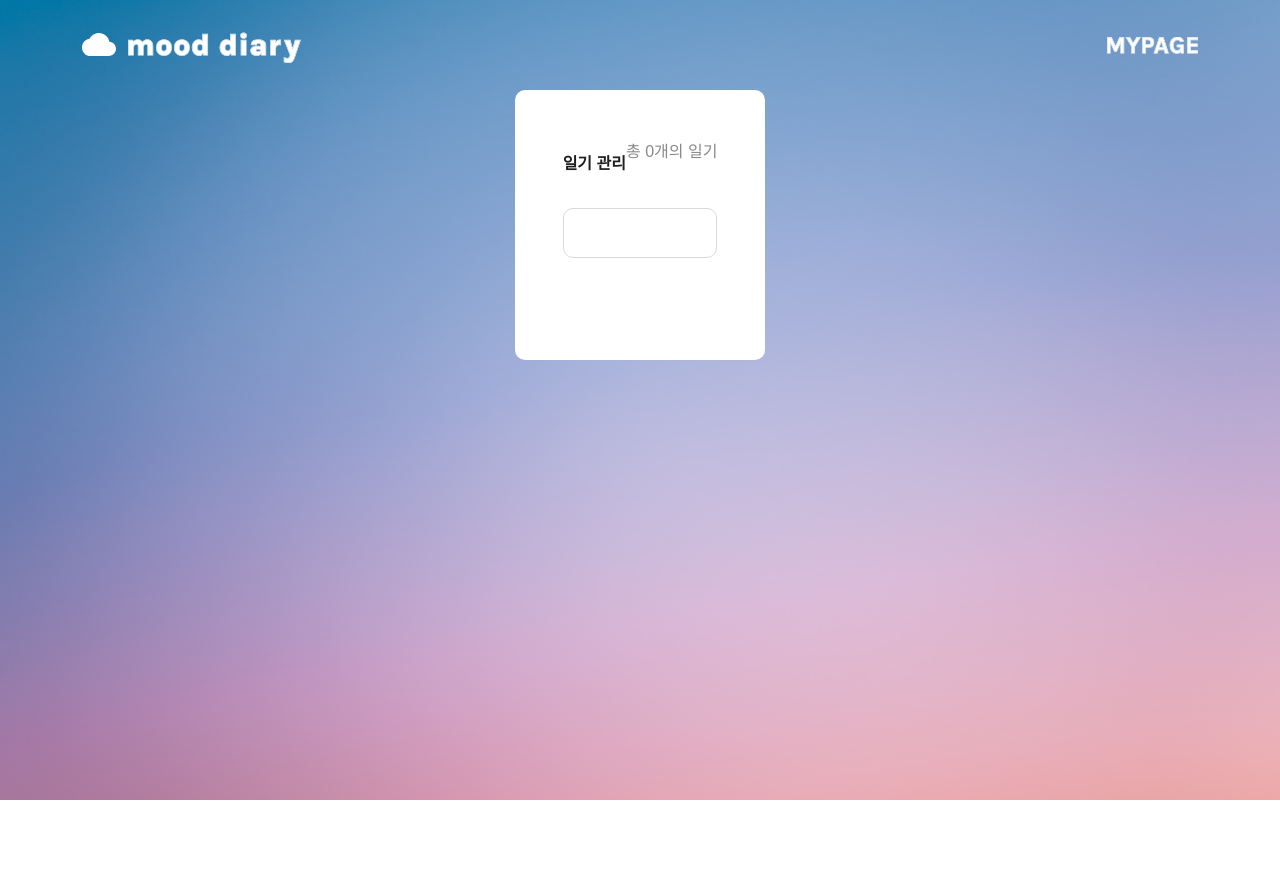
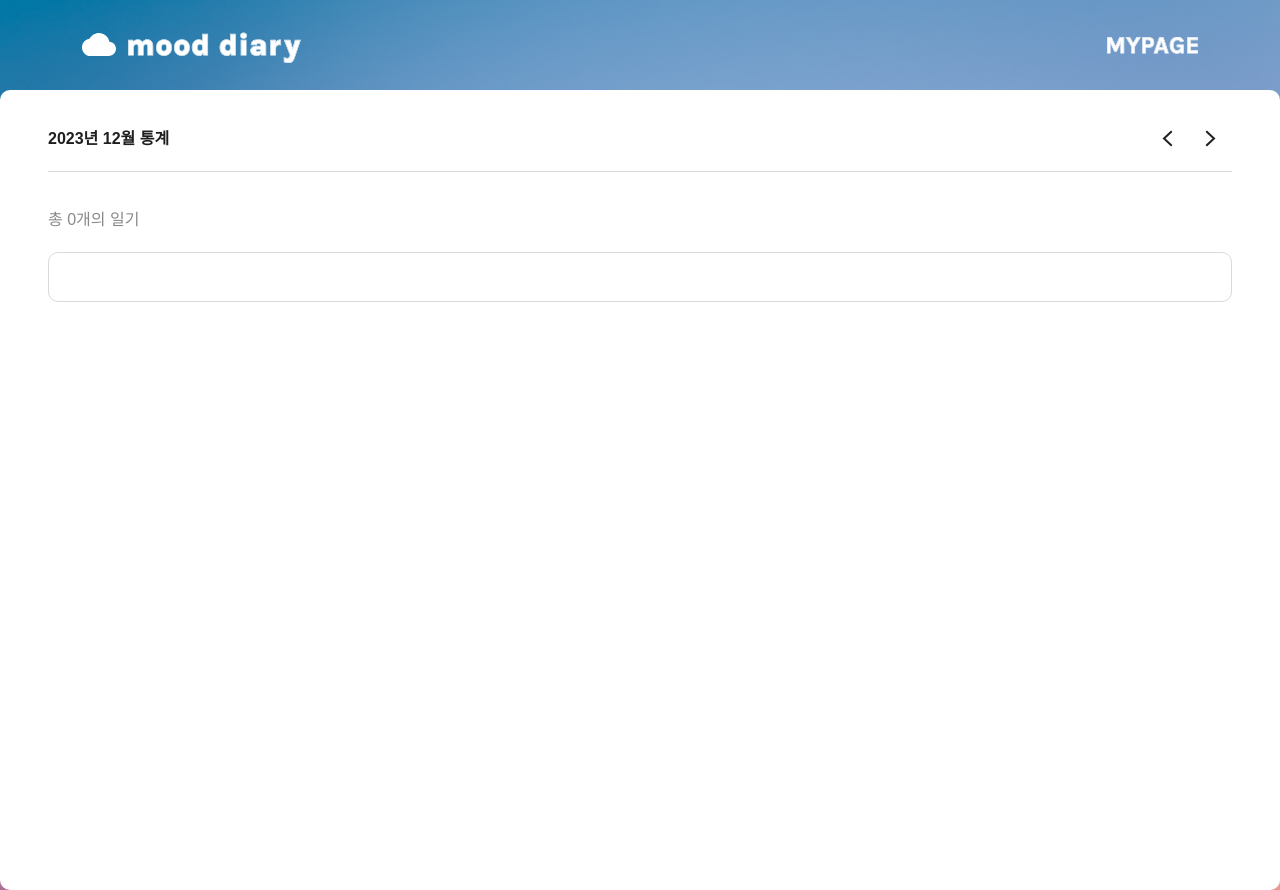
Before and after one commit to BEARSUM/Mood-Diary, a React (Create React App) app: page /mypage in a window 1280 px wide. Before the commit the page ends 800 px from the top, so only its background shows below. Built offline with nearby package versions, Linux system fonts and the light colour scheme.

Commit message:
feat: 마이페이지 일기 통계 날짜 변경 기능 추가, 퍼블리싱

```diff
--- a/src/pages/Mypage/index.jsx
+++ b/src/pages/Mypage/index.jsx
@@ -1,20 +1,45 @@
+import { useEffect, useState } from "react";
 import { useRecoilValue } from "recoil";
 import { diaryState } from "recoil/atoms/diary.atom";
 
 import PostItem from "./PostItem";
+import Button from "components/common/Button";
+import Line from "components/common/Line";
+
+import { getDateFormat } from "utils/getDateFormat";
 
 import * as S from "./index.styled";
 
 const Mypage = () => {
   const diary = useRecoilValue(diaryState);
+  const [curDate, setCurDate] = useState(new Date());
+  const { dateNoDay } = getDateFormat(curDate);
+
+  const increaseMonth = () => {
+    setCurDate(new Date(curDate.getFullYear(), curDate.getMonth() + 1));
+  };
+
+  const decreaseMonth = () => {
+    setCurDate(new Date(curDate.getFullYear(), curDate.getMonth() - 1));
+  };
+
   return (
     <S.Container>
       <S.Header>
-        <div>일기 관리</div>
-        <S.Number>
-          총 <span>{diary.length}</span>개의 일기
-        </S.Number>
+        <S.Month>{dateNoDay} 통계</S.Month>
+        <S.Buttons>
+          <Button color="transparent" onClick={decreaseMonth}>
+            <img src="/assets/img/left.svg" alt="left-icon" />
+          </Button>
+          <Button color="transparent" onClick={increaseMonth}>
+            <img src="/assets/img/right.svg" alt="right-icon" />
+          </Button>
+        </S.Buttons>
       </S.Header>
+      <Line />
+      <S.Number>
+        총 <span>{diary.length}</span>개의 일기
+      </S.Number>
       <S.PostList>
         {diary.map((el) => (
           <PostItem key={el.id} diary={el} />
--- a/src/pages/Mypage/index.styled.js
+++ b/src/pages/Mypage/index.styled.js
@@ -2,22 +2,38 @@ import styled from "styled-components";
 import { flexSpaceBetweenCenter } from "styles/common";
 
 const Container = styled.div`
+  width: 100%;
+  min-height: 100vh;
   background-color: ${({ theme }) => theme.PALETTE.white};
   border-radius: 10px;
-  padding: 54px 48px;
-  margin: 0 64px;
+  padding: 40px 48px;
 `;
 const Header = styled.header`
   ${flexSpaceBetweenCenter}
+  margin-bottom: 24px;
+`;
+
+const Month = styled.div`
   font-weight: 700;
   font-size: ${({ theme }) => theme.FONT_SIZE.md};
+`;
+
+const Buttons = styled.div`
+  display: flex;
+  gap: 32px;
+  margin-right: 16px;
+  button {
+    padding: 0;
+  }
+`;
+
+const Number = styled.div`
+  margin-top: 40px;
   margin-bottom: 24px;
-`;
-const Number = styled.div`
+
   color: ${({ theme }) => theme.PALETTE.gray[200]};
   font-weight: 400;
   font-size: ${({ theme }) => theme.FONT_SIZE.md};
-  margin-bottom: 24px;
   span {
     font-weight: 500;
   }
@@ -27,8 +43,9 @@ const PostList = styled.div`
   border-radius: 10px;
   padding: 24px 42px;
   margin-bottom: 48px;
+
   & > div:last-child {
     border-bottom: none;
   }
 `;
-export { Container, Header, PostList, Number };
+export { Container, Header, Month, Buttons, PostList, Number };
--- a/src/utils/getDateFormat.js
+++ b/src/utils/getDateFormat.js
@@ -5,6 +5,11 @@ export const getDateFormat = (createdAt) => {
     year: "numeric",
     month: "long",
     day: "numeric",
+  });
+
+  const dateNoDay = serverDate.toLocaleDateString("ko-KR", {
+    year: "numeric",
+    month: "long",
   });
 
   const dateNoYear = serverDate.toLocaleDateString("ko-KR", {
@@ -25,5 +30,5 @@ export const getDateFormat = (createdAt) => {
 
   const time = serverDate.toLocaleTimeString("en-US", options);
 
-  return { dateString, dateNoYear, dayName, time };
+  return { dateString, dateNoDay, dateNoYear, dayName, time };
 };
```
Also changed, not shown: public/assets/img/left.svg (added), public/assets/img/right.svg (added).
